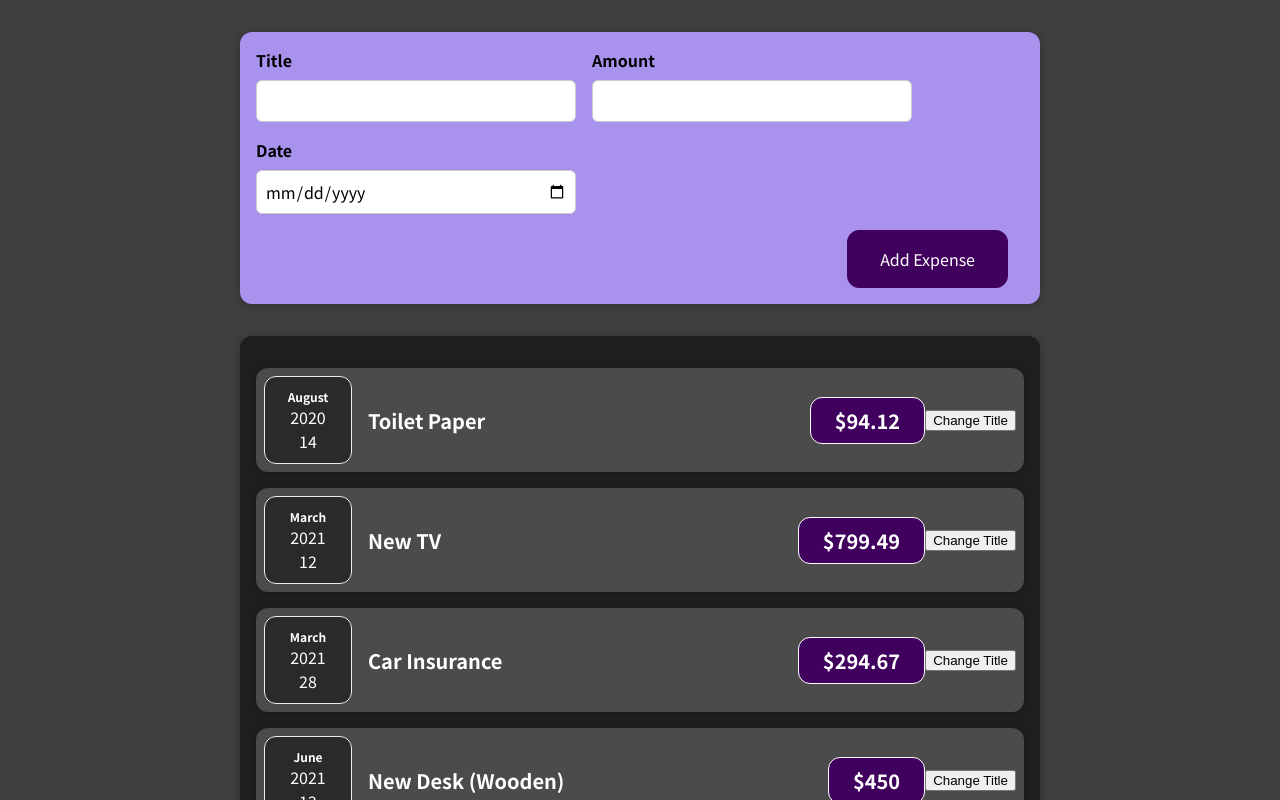
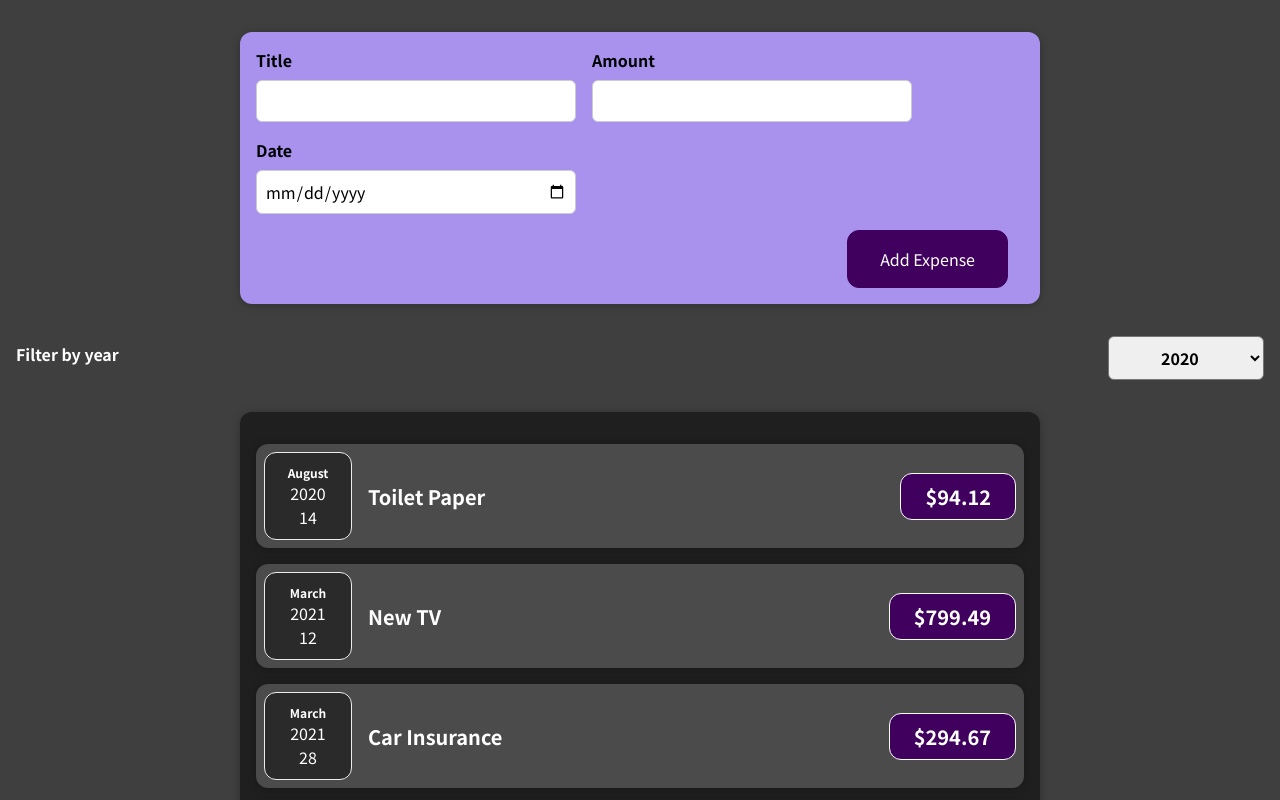
Before and after one commit to i-blackburn/expense-tracker, a React (Create React App) app: page / in a window 1280 px wide. Shown: the top 800 px of the page. Built offline with nearby package versions, Linux system fonts and the light colour scheme.

Commit message:
End of section 2 commit

```diff
--- a/src/components/Expenses/ExpenseItem.js
+++ b/src/components/Expenses/ExpenseItem.js
@@ -1,26 +1,15 @@
-import React, { useState } from 'react';
-
 import Card from '../UI/Card';
 import ExpenseDate from './ExpenseDate';
 import './ExpenseItem.css';
 
 const ExpenseItem = (props) => {
-	const [title, setTitle] = useState(props.title);
-	console.log('ExpenseItem evaluated by React');
-
-	const clickHandler = () => {
-		setTitle('Updated!');
-		console.log(title);
-	};
-
 	return (
 		<Card className="expense-item">
 			<ExpenseDate date={props.date} />
 			<div className="expense-item__description">
-				<h2>{title}</h2>
+				<h2>{props.title}</h2>
 				<div className="expense-item__price">${props.amount}</div>
 			</div>
-			<button onClick={clickHandler}>Change Title</button>
 		</Card>
 	);
 };
--- a/src/components/Expenses/Expenses.js
+++ b/src/components/Expenses/Expenses.js
@@ -1,9 +1,20 @@
+import ExpensesFilter from '../ExpensesFilter/ExpensesFilter';
 import Card from '../UI/Card';
 import ExpenseItem from './ExpenseItem';
 import './Expenses.css';
+import { useState } from 'react';
 
 const Expenses = (props) => {
+	const [filteredYear, setFilteredYear] = useState('2020');
+	const filterChangeHandler = (selectedYear) => {
+		setFilteredYear(selectedYear);
+	};
 	return (
+		<div>
+			<ExpensesFilter
+				selectedYear={filteredYear}
+				onChangeFilter={filterChangeHandler}
+			/>
 			<Card className="expenses">
 				<ExpenseItem
 					title={props.expenses[0].title}
@@ -26,6 +37,7 @@
 					date={props.expenses[3].date}
 				></ExpenseItem>
 			</Card>
+		</div>
 	);
 };
 
--- /dev/null
+++ b/src/components/ExpensesFilter/ExpensesFilter.css
@@ -0,0 +1,24 @@
+.expenses-filter {
+  color: white;
+  padding: 0 1rem;
+}
+
+.expenses-filter__control {
+  display: flex;
+  width: 100%;
+  align-items: center;
+  justify-content: space-between;
+  margin: 1rem 0;
+}
+
+.expenses-filter label {
+  font-weight: bold;
+  margin-bottom: 0.5rem;
+}
+
+.expenses-filter select {
+  font: inherit;
+  padding: 0.5rem 3rem;
+  font-weight: bold;
+  border-radius: 6px;
+}
--- /dev/null
+++ b/src/components/ExpensesFilter/ExpensesFilter.js
@@ -0,0 +1,25 @@
+import React from 'react';
+
+import './ExpensesFilter.css';
+
+const ExpensesFilter = (props) => {
+	const filterChangeHandler = (event) => {
+		props.onChangeFilter(event.target.value);
+	};
+
+	return (
+		<div className="expenses-filter">
+			<div className="expenses-filter__control">
+				<label>Filter by year</label>
+				<select value={props.selectedYear} onChange={filterChangeHandler}>
+					<option value="2022">2022</option>
+					<option value="2021">2021</option>
+					<option value="2020">2020</option>
+					<option value="2019">2019</option>
+				</select>
+			</div>
+		</div>
+	);
+};
+
+export default ExpensesFilter;
```
Also changed, not shown: 1 other file (tests, documents, lock files or other folders). Lines whose indentation alone changed are shown as unchanged.
